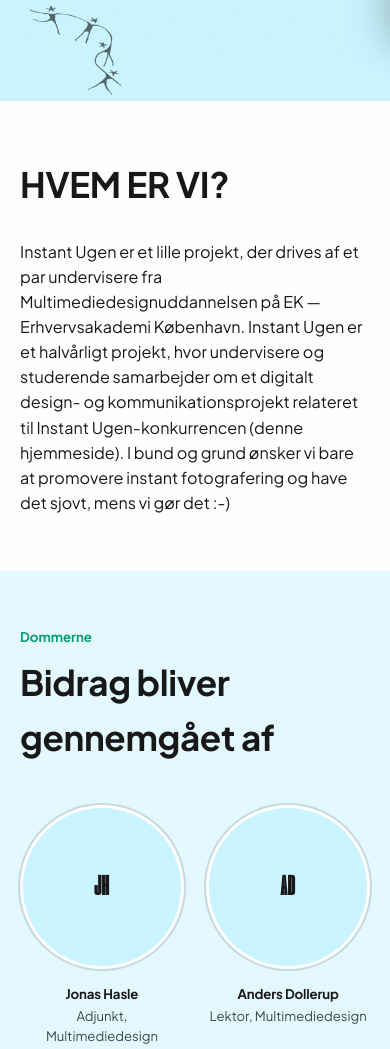
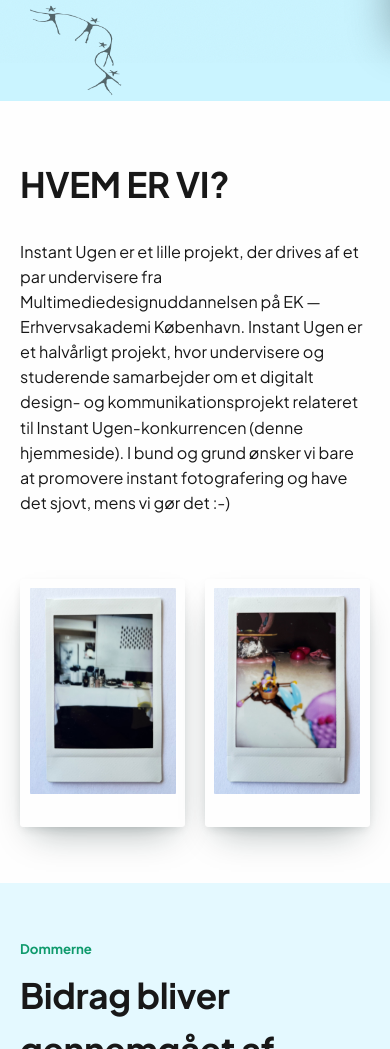
Before and after one commit to allynavarro/instant-ugen, a website: page info.html in a window 390 px wide. Shown: the part 781-1830 px from the top of the page. Drawn offline with Linux system fonts and the light colour scheme.

Commit message:
små ændringer

```diff
--- a/css/info.css
+++ b/css/info.css
@@ -125,6 +125,45 @@
   margin-top: 1.6em !important;
 }
 
+.photo-duo {
+  position: relative;
+  min-height: 300px;
+}
+.photo-duo .polaroid {
+  position: absolute;
+  margin: 0;
+  width: min(220px, 55%);
+}
+.photo-duo .duo-1 {
+  left: 2%;
+  top: 0;
+  transform: rotate(-6deg);
+  z-index: 1;
+}
+.photo-duo .duo-2 {
+  right: 0;
+  bottom: 0;
+  width: min(190px, 48%);
+  transform: rotate(5deg);
+  z-index: 2;
+}
+@media (max-width: 820px) {
+  .photo-duo {
+    position: static;
+    display: flex;
+    flex-wrap: wrap;
+    justify-content: center;
+    gap: 1.2rem;
+    min-height: 0;
+    margin-top: 2rem;
+  }
+  .photo-duo .polaroid {
+    position: static;
+    width: calc(50% - 0.6rem);
+    transform: none !important;
+  }
+}
+
 .sponsor-illustration {
   display: flex;
   justify-content: center;
--- a/info.html
+++ b/info.html
@@ -9,7 +9,7 @@
 <link rel="stylesheet" href="css/style.css?v=5">
 <link rel="stylesheet" href="css/layout.css?v=5">
 <link rel="stylesheet" href="css/home.css?v=4">
-<link rel="stylesheet" href="css/info.css?v=3">
+<link rel="stylesheet" href="css/info.css?v=4">
 </head>
 <body>
 <a class="skip-link" href="#main">Spring til indhold</a>
@@ -57,10 +57,18 @@
   </section>
 
   <section class="section section--paper">
-    <div class="wrap">
+    <div class="wrap split">
       <div class="info-copy reveal">
         <h2 class="info-heading">Hvem er vi?</h2>
         <p class="ink-soft">Instant Ugen er et lille projekt, der drives af et par undervisere fra Multimediedesignuddannelsen på EK — Erhvervsakademi København. Instant Ugen er et halvårligt projekt, hvor undervisere og studerende samarbejder om et digitalt design- og kommunikationsprojekt relateret til Instant Ugen-konkurrencen (denne hjemmeside). I bund og grund ønsker vi bare at promovere instant fotografering og have det sjovt, mens vi gør det :-)</p>
+      </div>
+      <div class="split-media photo-duo reveal">
+        <figure class="polaroid duo-1">
+          <img src="images/heide/Kagebordet.jpg" alt="Kagebord under en af Instant Ugens hyggestunder.">
+        </figure>
+        <figure class="polaroid duo-2">
+          <img src="images/heide/Legetoej_1.jpg" alt="Nærbillede af farverigt legetøj, fotograferet på et instant-kamera.">
+        </figure>
       </div>
     </div>
   </section>
@@ -140,7 +148,7 @@
       <div>
         <h3>Kontakt</h3>
         <ul>
-          <li><a href="mailto:hej@instantugen.dk">hej@instantugen.dk</a></li>
+          <li><a href="mailto:instantugen@kontakt.dk">instantugen@kontakt.dk</a></li>
           <li>EK — Erhvervsakademi København</li>
         </ul>
       </div>
```
Also changed, not shown: del-dine-instants.html (+1 -1 lines), index.html (+1 -1 lines), vilkaar-og-betingelser.html (+1 -1 lines), vindere-og-nominerede.html (+1 -1 lines).
